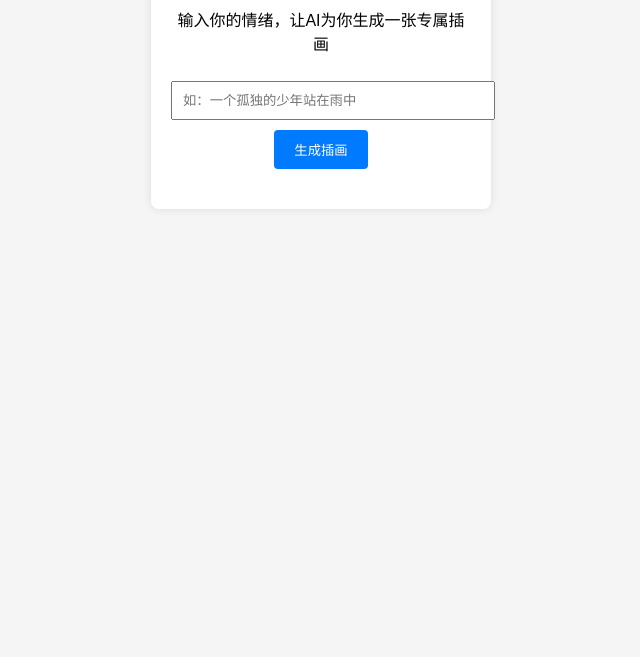
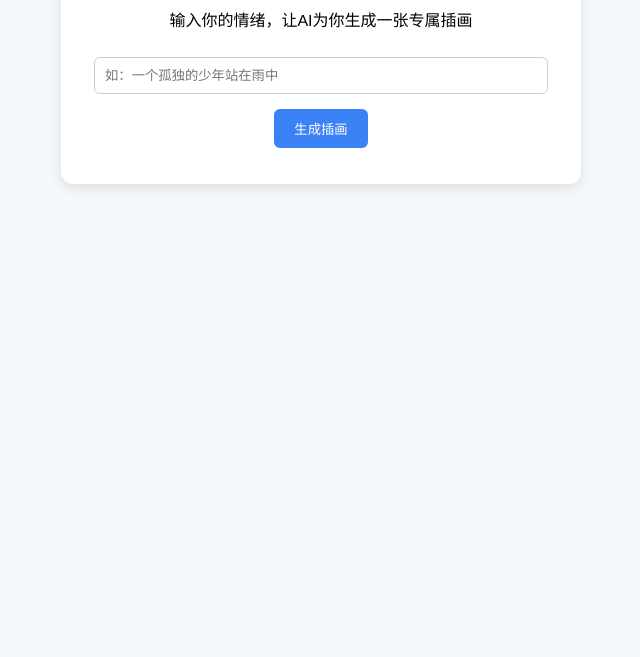
Before and after one commit to Xpg666888/feelpic, a plain HTML site: page index.html in a window 1280 px wide. Shown: the part 143-800 px from the top of the page, without its empty margins (319-959 px from the left). Drawn offline with Linux system fonts and the light colour scheme.

Commit message:
Update style.css
/*
文件：style.css
功能：页面样式文件，控制页面整体视觉风格。
包含内容：
- 页面背景色、字体
- 输入框、按钮样式
- 容器布局与响应式设计
整体风格为简洁、清爽，适配移动端与PC端。
*/

```diff
--- a/style.css
+++ b/style.css
@@ -1,32 +1,38 @@
 body {
-    font-family: 'Arial', sans-serif;
-    background-color: #f5f5f5;
+  font-family: "Helvetica", sans-serif;
+  background-color: #f4f8fb;
   text-align: center;
   margin-top: 50px;
 }
+
 .container {
+  width: 90%;
+  max-width: 480px;
+  margin: auto;
   background: white;
   padding: 20px;
-    border-radius: 8px;
-    width: 300px;
-    margin: auto;
-    box-shadow: 0 0 10px rgba(0,0,0,0.1);
+  border-radius: 12px;
+  box-shadow: 0 4px 12px rgba(0, 0, 0, 0.1);
 }
+
 input {
-    width: 100%;
+  width: 90%;
   padding: 10px;
   margin-top: 10px;
+  border-radius: 6px;
+  border: 1px solid #ccc;
 }
+
 button {
   padding: 10px 20px;
-    margin-top: 10px;
-    background: #007BFF;
+  margin-top: 15px;
+  background: #3b82f6;
   color: white;
   border: none;
-    border-radius: 4px;
+  border-radius: 6px;
   cursor: pointer;
 }
-#result {
-    margin-top: 20px;
-    color: green;
+
+button:hover {
+  background-color: #2563eb;
 }
```
Lines whose indentation alone changed are shown as unchanged.
